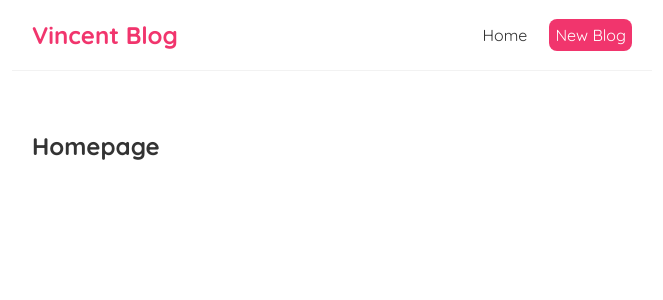
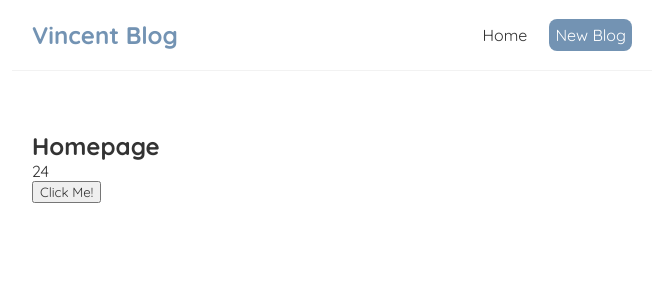
Before and after one commit to JVRPascua/vincent-blog, a React (Create React App) app: page / in a window 1280 px wide. Shown: the top 300 px of the page, without its empty margins (308-971 px from the left). Built offline with nearby package versions, Linux system fonts and the light colour scheme.

Commit message:
Learned about the useState hook

```diff
--- a/src/Home.js
+++ b/src/Home.js
@@ -1,7 +1,20 @@
+import { useState } from 'react'
+
 const Home = () => {
+    //let name = 'mario';
+    const [age, setAge] = useState(24);
+
+    const handleClick = () => {
+        setAge(age + 1);
+    }
+
+
     return (
         <div className="home">
             <h2>Homepage</h2>
+            <p>{age}</p>
+            <button onClick={handleClick}>Click Me!</button>
+
         </div>
      );
 }
--- a/src/Navbar.js
+++ b/src/Navbar.js
@@ -6,7 +6,7 @@ const Navbar = () => {
                 <a href="/">Home</a>
                 <a href="/create" style={{
                     color: "white",
-                    backgroundColor: '#f1356d',
+                    backgroundColor: '#7393B3',
                     borderRadius: '8px'
                 }}>New Blog</a>
             </div>
--- a/src/index.css
+++ b/src/index.css
@@ -15,7 +15,7 @@
   border-bottom: 1px solid #f2f2f2;
 }
 .navbar h1 {
-  color: #f1356d;
+  color: #7393B3;
 }
 .navbar .links {
   margin-left: auto;
@@ -26,7 +26,7 @@
   padding: 6px;
 }
 .navbar a:hover {
-  color: #f1356d;
+  color: #7393B3;
 }
 .content {
   max-width: 600px;
```
